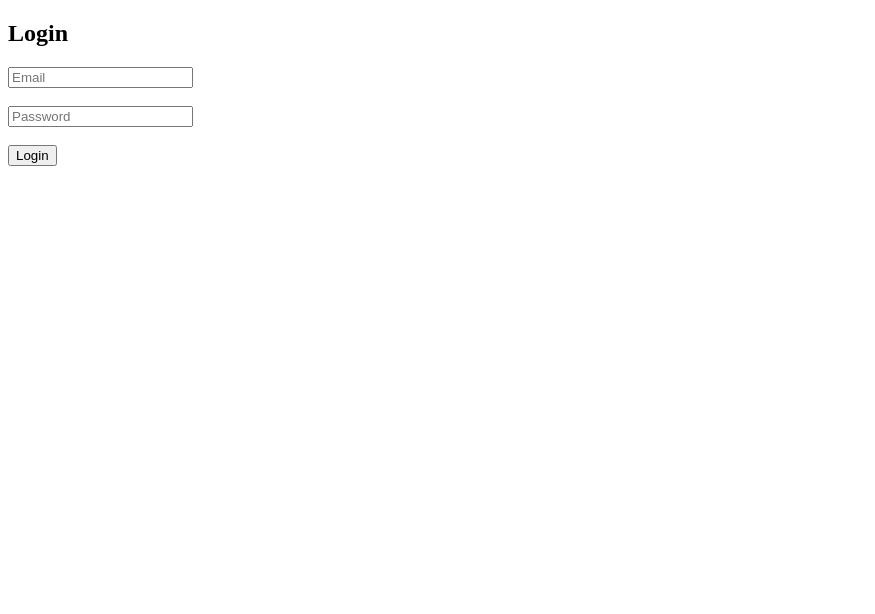
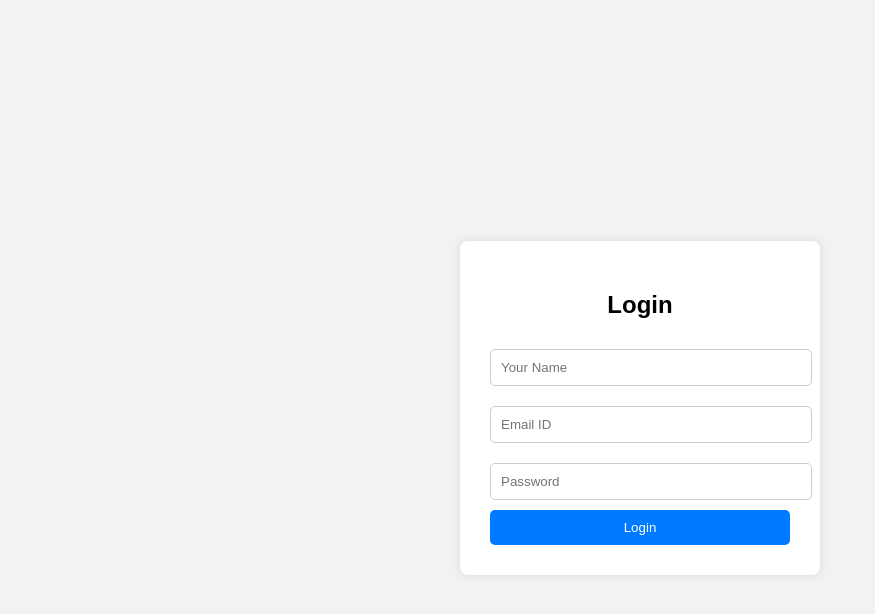
Before and after one commit to akgautamitservice/my-website, a plain HTML site: page login.html in a window 1280 px wide. Shown: the whole page, without its empty margins (0-875 px from the left). Drawn offline with Linux system fonts and the light colour scheme.

Commit message:
Add files via upload

```diff
--- a/login.html
+++ b/login.html
@@ -1,31 +1,61 @@
 <!DOCTYPE html>
-<html>
+<html lang="en">
 <head>
-  <title>Login Page</title>
+  <meta charset="UTF-8">
+  <meta name="viewport" content="width=device-width, initial-scale=1.0">
+  <title>Login Form</title>
+  <style>
+    body {
+      font-family: Arial, sans-serif;
+      background-color: #f2f2f2;
+      display: flex;
+      justify-content: center;
+      align-items: center;
+      height: 100vh;
+    }
+    .login-box {
+      background-color: white;
+      padding: 30px;
+      border-radius: 8px;
+      box-shadow: 0 0 10px rgba(0,0,0,0.1);
+      width: 300px;
+    }
+    .login-box h2 {
+      text-align: center;
+      margin-bottom: 20px;
+    }
+    .login-box input[type="text"],
+    .login-box input[type="email"],
+    .login-box input[type="password"] {
+      width: 100%;
+      padding: 10px;
+      margin: 10px 0;
+      border: 1px solid #ccc;
+      border-radius: 5px;
+    }
+    .login-box button {
+      width: 100%;
+      padding: 10px;
+      background-color: #007BFF;
+      color: white;
+      border: none;
+      border-radius: 5px;
+      cursor: pointer;
+    }
+    .login-box button:hover {
+      background-color: #0056b3;
+    }
+  </style>
 </head>
 <body>
-  <h2>Login</h2>
-  <form onsubmit="return loginUser(event)">
-    <input type="email" id="email" placeholder="Email" required><br><br>
-    <input type="password" id="password" placeholder="Password" required><br><br>
-    <button type="submit">Login</button>
-  </form>
-
-  <script>
-    function loginUser(event) {
-      event.preventDefault();
-
-      const email = document.getElementById("email").value;
-      const password = document.getElementById("password").value;
-
-      // Hardcoded login (demo)
-      if (email === "test@example.com" && password === "12345") {
-        alert("Login successful!");
-        window.location.href = "dashboard.html"; // Dashboard page pe redirect
-      } else {
-        alert("Invalid email or password");
-      }
-    }
-  </script>
+  <div class="login-box">
+    <h2>Login</h2>
+    <form action="/https://akgautamitservice.github.io/my-website/" method="POST">
+      <input type="text" name="name" placeholder="Your Name" required>
+      <input type="email" name="email" placeholder="Email ID" required>
+      <input type="password" name="password" placeholder="Password" required>
+      <button type="submit">Login</button>
+    </form>
+  </div>
 </body>
 </html>
```
